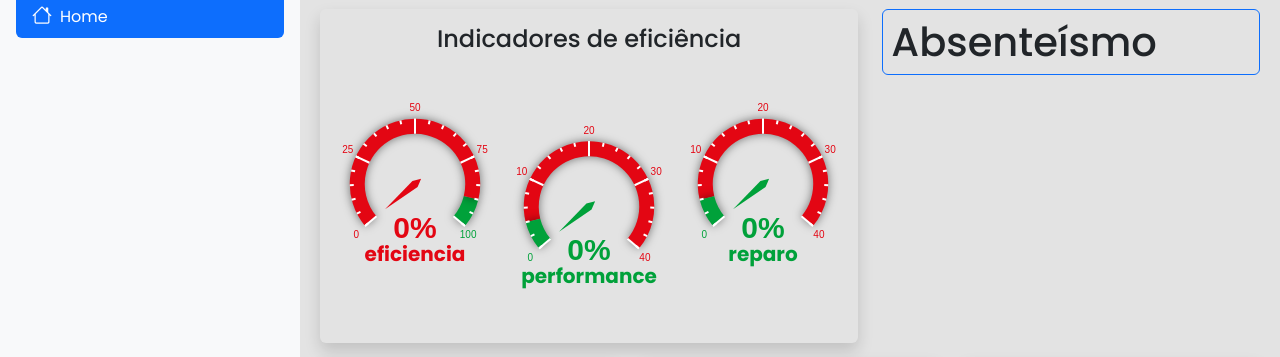
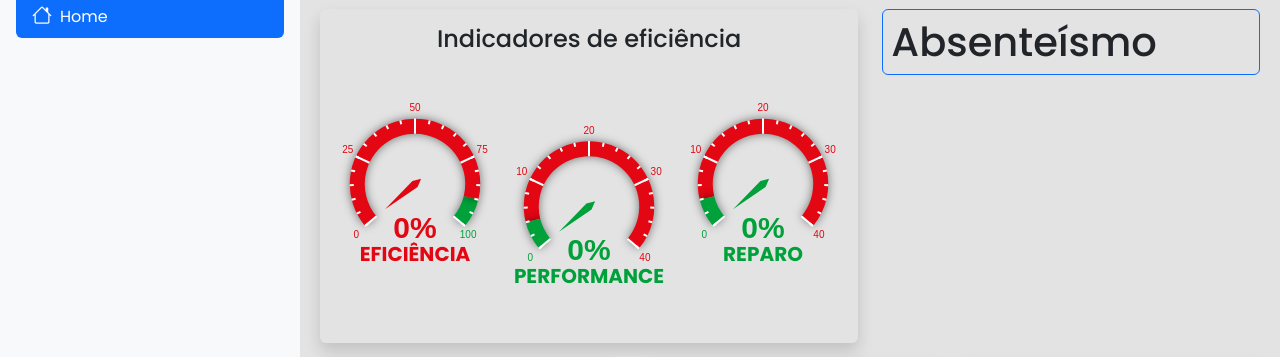
Before and after one commit to brunotomaz-dev/sfm-front, a React (Vite) app: page / in a window 1280 px wide. Shown: the part 153-510 px from the top of the page. Built offline with nearby package versions, Linux system fonts and the light colour scheme; no server answers.

Commit message:
💄 Melhora a apresentação dos dados no GaugeChart e ajusta a formatação de produtos na lista de estoque

```diff
--- a/src/components/gauge.tsx
+++ b/src/components/gauge.tsx
@@ -111,14 +111,14 @@ const GaugeChart: React.FC<GaugeProps> = ({ indicator, data, large = false, pos
         data: [
           {
             value: data,
-            name: indicator,
+            name: indicator === IndicatorType.EFFICIENCY ? 'EFICIÊNCIA' : indicator.toUpperCase(),
           },
         ],
       },
     ],
   };
 
-  const size = large ? { height: '250%', width: '200%' } : { height: '100%', width: '100%' };
+  const size = large ? { height: '250%', width: '200%' } : { height: '200%', width: '100%' };
 
   return <ReactECharts option={option} style={size} opts={{ renderer: 'canvas' }} />;
 };
--- a/src/components/home.estoque.tsx
+++ b/src/components/home.estoque.tsx
@@ -29,7 +29,7 @@ const HomeEstoqueCard: React.FC = () => {
           <tbody>
             {estoque.map(({ produto, quantidade }) => (
               <tr key={produto}>
-                <td>{produto}</td>
+                <td>{produto.trim()}</td>
                 <td className="text-end">{quantidade.toLocaleString('pt-BR')}</td>
               </tr>
             ))}
--- a/src/components/home.lines.tsx
+++ b/src/components/home.lines.tsx
@@ -29,7 +29,7 @@ const HomeLinesCard: React.FC = () => {
             maquina_id: curr.maquina_id,
             linha: lineMachine[curr.maquina_id] ?? 0,
             status: curr.status === 'true' ? 'Rodando' : 'Parada',
-            produto: curr.produto,
+            produto: curr.produto.trim(),
           };
         }
         return acc;
--- a/src/pages/home.tsx
+++ b/src/pages/home.tsx
@@ -66,19 +66,14 @@ const Home: React.FC = () => {
               <Card className="bg-transparent shadow border-0 p-2 pb-4">
                 <h4 className="card-title text-center p-2">Indicadores de eficiência</h4>
                 <div className="d-flex flex-row justify-content-center align-items-center">
-                  <GaugeChart
-                    indicator={IndicatorType.EFFICIENCY}
-                    data={eficienciaMedia * 100}
-                    large={true}
-                    pos="up-center"
-                  />
+                  <GaugeChart indicator={IndicatorType.EFFICIENCY} data={eficienciaMedia * 100} large pos="up-center" />
                   <GaugeChart
                     indicator={IndicatorType.PERFORMANCE}
                     data={performanceMedia * 100}
-                    large={true}
+                    large
                     pos="down-center"
                   />
-                  <GaugeChart indicator={IndicatorType.REPAIR} data={repairsMedia * 100} large={true} pos="up-center" />
+                  <GaugeChart indicator={IndicatorType.REPAIR} data={repairsMedia * 100} large pos="up-center" />
                 </div>
               </Card>
             </Col>
--- a/src/pages/sfm.tsx
+++ b/src/pages/sfm.tsx
@@ -1,22 +1,37 @@
-import React from 'react';
+import React, { useEffect, useState } from 'react';
 import { Card, Col, Row } from 'react-bootstrap';
+import GaugeChart from '../components/gauge';
+import { IndicatorType } from '../helpers/constants';
 import { useAppSelector } from '../redux/store/hooks';
 import { RootState } from '../redux/store/store';
 
 const ShopFloor: React.FC = () => {
   const isCollapsed = useAppSelector((state: RootState) => state.sidebar.isCollapsed);
+  // NOTE: Remover a função temporária após a implementação da API
+  // Função temporária que gera um número aleatório entre 0 e 100 a cada 10 segundos
+  const [randomIndicator, setRandomIndicator] = useState<number>(0);
+  useEffect(() => {
+    const interval = setInterval(() => {
+      const random = Math.floor(Math.random() * 100);
+      setRandomIndicator(random);
+    }, 10000);
+    return () => clearInterval(interval);
+  }, []);
+
   return (
     <main className={`p-2 w-100 main-content ${isCollapsed ? 'collapsed' : ''}`}>
       <h1 className="text-center">Shop Floor Management</h1>
       <section>
         <Row>
-          <h2>Eficiência</h2>
+          <h3 className="text-center">Eficiência</h3>
           <Col>
             <Card className="shadow bg-transparent border-0 p-3 mb-2">
-              <p>Gauge Passado</p>
+              <div>
+                <GaugeChart indicator={IndicatorType.EFFICIENCY} data={randomIndicator} />
+              </div>
             </Card>
           </Col>
-          <Col className="col-7">
+          <Col className="col-8">
             <Card className="shadow bg-transparent border-0 p-3 mb-2">
               <p>Heatmap</p>
             </Card>
```
